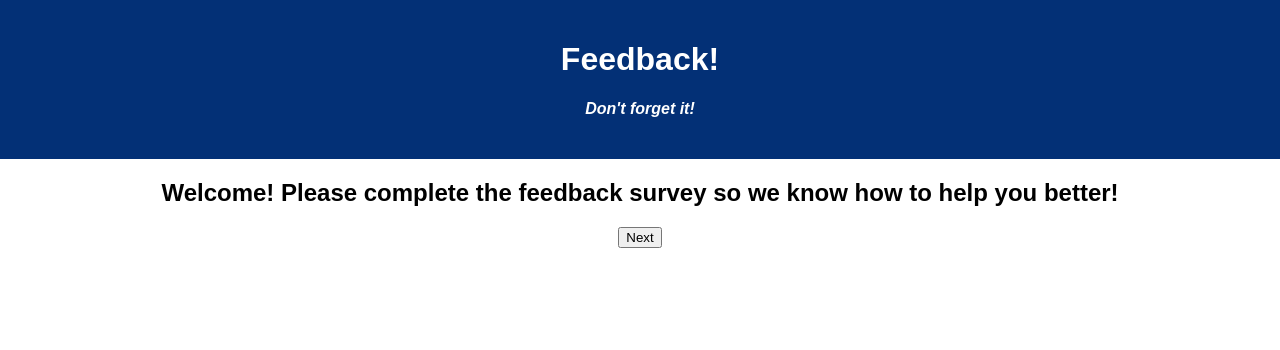
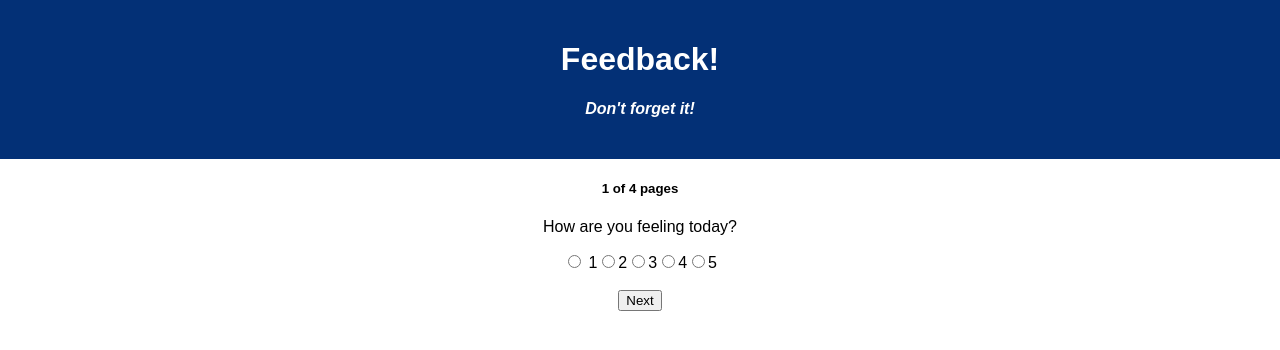
Before and after one commit to hesscm/Redux-Feedback-Loop, a React (Create React App) app: page /#/feeling in a window 1280 px wide. Shown: the top 350 px of the page. Built offline with nearby package versions, Linux system fonts and the light colour scheme.

Commit message:
created /feeling component and connected the data to a reducer

```diff
--- a/src/components/FeelingPage/FeelingPage.jsx
+++ b/src/components/FeelingPage/FeelingPage.jsx
@@ -1,20 +1,60 @@
 //Page 1 of survey
 import { useHistory } from 'react-router-dom';
+import { useState } from 'react';
+import { useDispatch } from 'react-redux';
 
 function FeelingPage() {
+    const dispatch = useDispatch();
     //attach a variable to useHistory method
     const history = useHistory();
+    const [numberChoice, setNumberChoice] = useState(0);
 
     //tell the button what to do when clicked
-    const handleClickEvent = () => {
-        console.log('hello');
-        history.push('/understanding'); //move to the designated page
+    const handleClickEvent = (event) => {
+        event.preventDefault();
+        console.log('hello', numberChoice);
+        const action = ({type: 'ADD_FORM_INPUT', payload: numberChoice})
+        dispatch(action);
+
+        // history.push('/understanding'); //move to the designated page
+
     }
 
     return (
         <>
-            <h2>Welcome! Please complete the feedback survey so we know how to help you better!</h2>
-            <button onClick={handleClickEvent}>Next</button>
+            <h5>1 of 4 pages</h5>
+            <p>How are you feeling today?</p>
+            <form onSubmit={handleClickEvent}>
+                <div>
+                    <input
+                        onChange={(event) => setNumberChoice(event.target.value)}
+                        type="radio"
+                        value="1"
+                        name="feeling-value" /> 1
+                    <input
+                        onChange={(event) => setNumberChoice(event.target.value)}
+                        type="radio"
+                        value="2"
+                        name="feeling-value" />2
+                    <input
+                        onChange={(event) => setNumberChoice(event.target.value)}
+                        type="radio"
+                        value="3"
+                        name="feeling-value" />3
+                    <input
+                        onChange={(event) => setNumberChoice(event.target.value)}
+                        type="radio"
+                        value="4"
+                        name="feeling-value" />4
+                    <input
+                        onChange={(event) => setNumberChoice(event.target.value)}
+                        type="radio"
+                        value="5"
+                        name="feeling-value" />5
+                </div>
+                <br />
+                <button type="submit">Next</button>
+            </form>
         </>
 
     );
--- a/src/index.js
+++ b/src/index.js
@@ -7,9 +7,23 @@ import logger from 'redux-logger';
 import { createStore, combineReducers, applyMiddleware } from 'redux';
 import { Provider } from 'react-redux';
 
+const defaultSurveyData = {
+    feeling: 0,
+    understanding: 0,
+    supported: 0,
+    comments: ''
+};
+
 //reducer to temporarily store survery answers
-const surveyData = (state = {}, action) => {
+const surveyData = (state = defaultSurveyData, action) => {
     //in surveyData reducer
+    if (action.type === 'ADD_FORM_INPUT') {
+        const objectCopy = {...state};
+        objectCopy.feeling = action.payload;
+        console.log(objectCopy);
+        return objectCopy;
+
+    }
     return state;
 }
 
```
Also changed, not shown: 1 other file (tests, documents, lock files or other folders).
